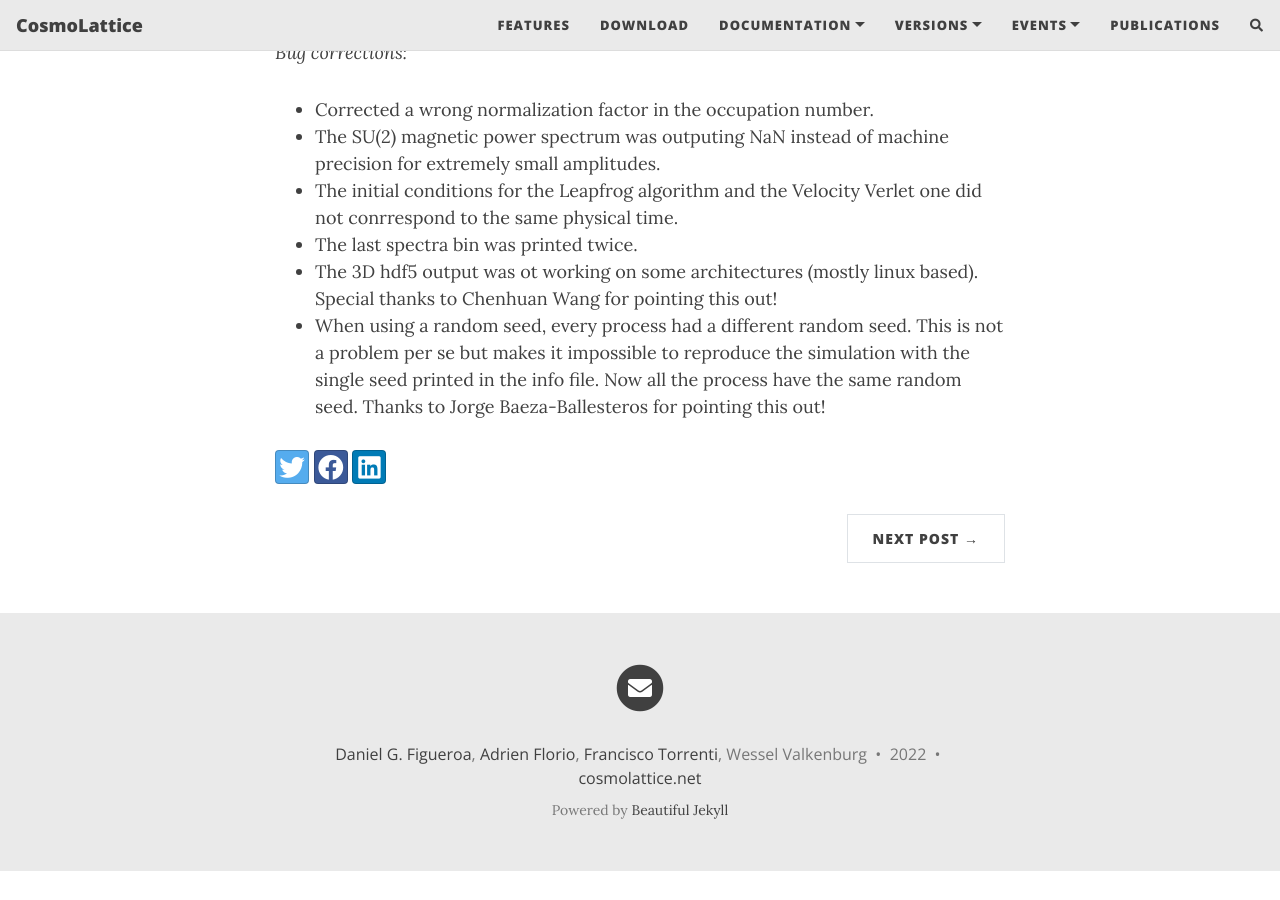
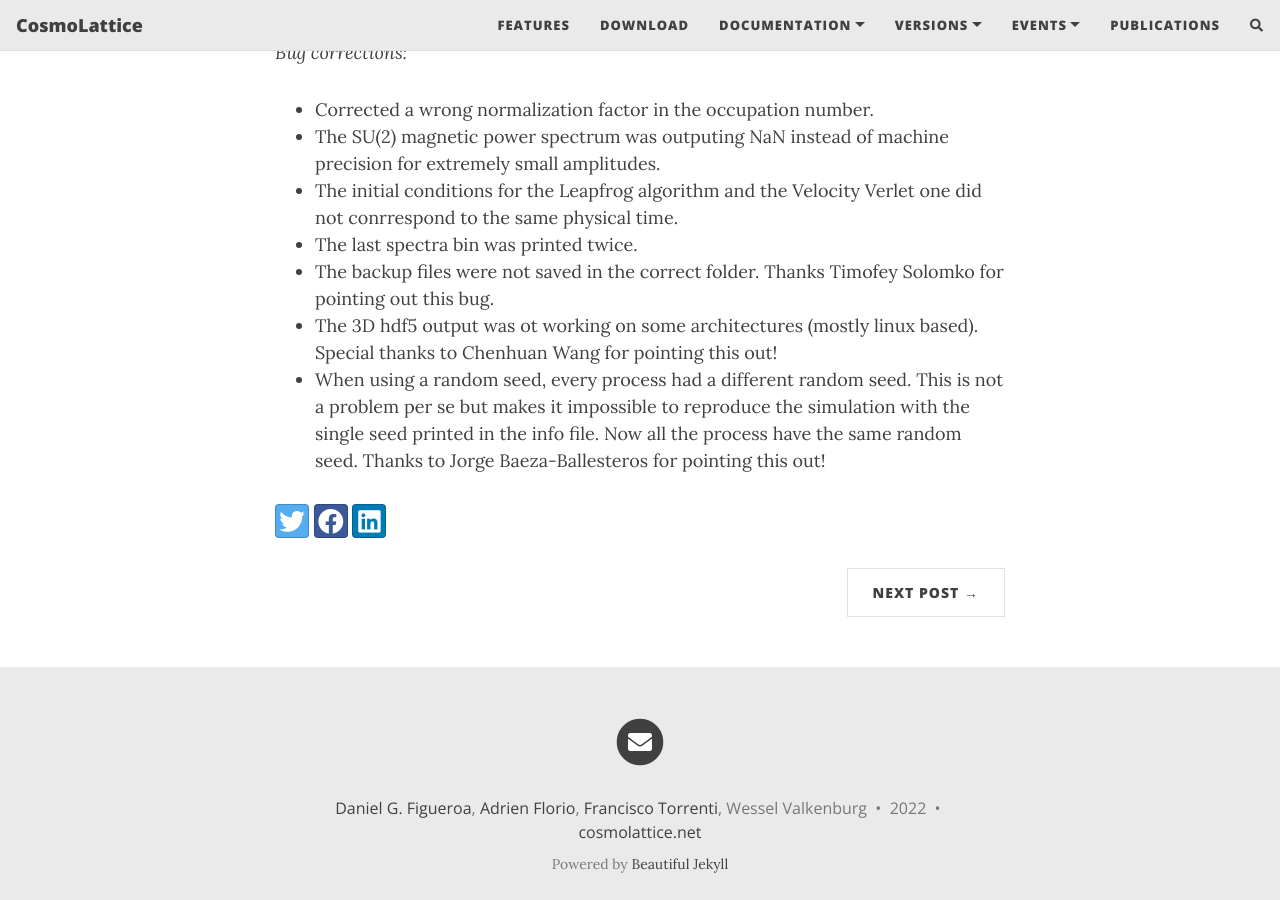
Before and after one commit to cosmolattice/cosmolatticeweb, a Jekyll site: the page built from _posts/2022-05-05-release-v11.md, in a window 1280 px wide and 900 px high, scrolled down 596 px. Built offline with Jekyll 4.4.1, drawn with Linux system fonts in a browser that asks for light colours; nearby versions of some CDN libraries; comment, search, counter and statistics services are not loaded; before the commit the page ends 1467 px from its top, so only the background shows below that.

Commit message:
Update 2022-05-05-release-v11.md

```diff
--- a/_posts/2022-05-05-release-v11.md
+++ b/_posts/2022-05-05-release-v11.md
@@ -21,5 +21,6 @@ improves the UV reconstruction of the spectra.
 - The SU(2) magnetic power spectrum was outputing NaN  instead of machine precision for extremely small amplitudes.
 - The initial conditions for the Leapfrog algorithm and the Velocity Verlet one did not conrrespond to the same physical time.
 - The last spectra bin was printed twice.
+- The backup files were not saved in the correct folder. Thanks  Timofey Solomko for pointing out this bug.
 - The 3D hdf5 output was ot working on some architectures (mostly linux based). Special thanks to Chenhuan Wang for pointing this out!
 - When using a random seed, every process had a different random seed. This is not a problem per se but makes it impossible to reproduce the simulation with the single seed printed in the info file. Now all the process have the same random seed. Thanks to Jorge Baeza-Ballesteros for pointing this out!
```
